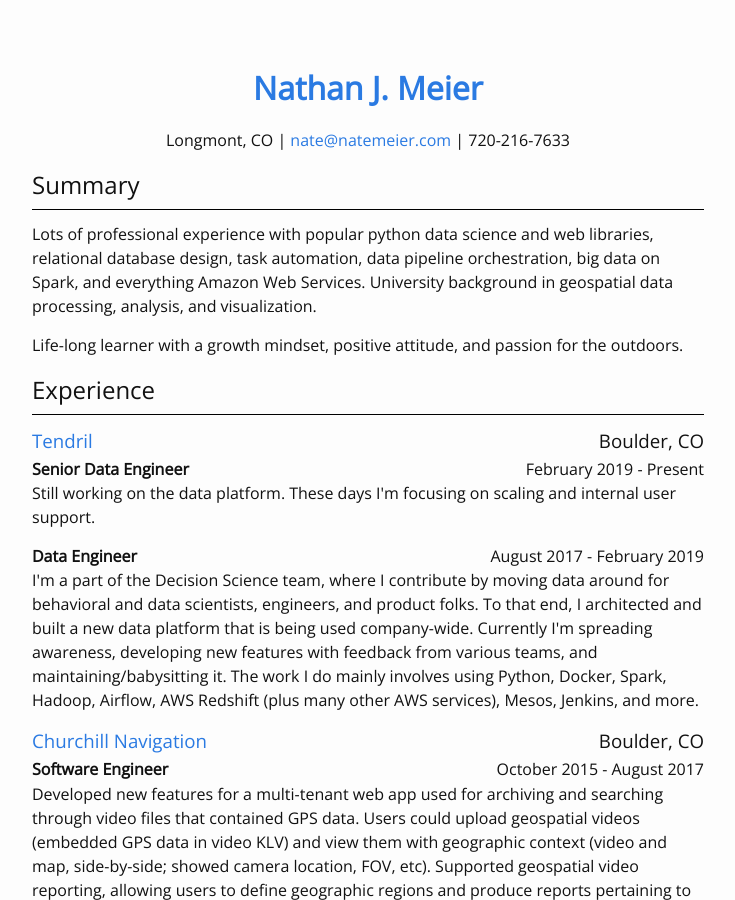
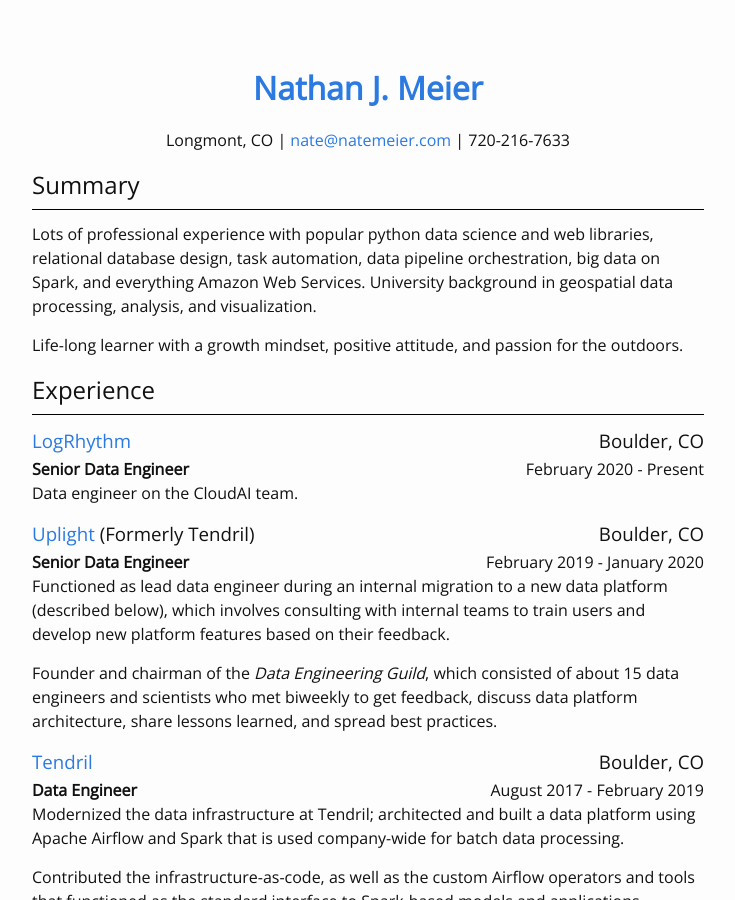
Before and after one commit to iemanatemire/iemanatemire.github.io, a Jekyll site: the page built from resume.html, in a window 1280 px wide and 900 px high. Shown: the whole window, without its empty margins (272-1007 px from the left). Built offline with Jekyll 4.4.1, drawn with Linux system fonts in a browser that asks for light colours; nearby versions of some CDN libraries; some of the changed text lies outside the part shown.

Commit message:
Update resume

```diff
--- a/resume.html
+++ b/resume.html
@@ -23,24 +23,45 @@
 
     <h2>Experience</h2>
 
-    <h3><a href="https://www.tendrilinc.com/">Tendril</a><span class="float-right">Boulder, CO</span></h3>
+    <h3><a href="https://www.logrhythm.com/">LogRhythm</a><span class="float-right">Boulder, CO</span></h3>
     <div>
         <b>Senior Data Engineer</b>
-        <span class="float-right">February 2019 - Present</span>
+        <span class="float-right">February 2020 - Present</span>
     </div>
     <p>
-        Still working on the data platform. These days I'm focusing on scaling
-        and internal user support.
+        Data engineer on the CloudAI team.
     </p>
+
+    <h3><a href="https://www.uplight.com/">Uplight</a>  (Formerly Tendril)<span class="float-right">Boulder, CO</span></h3>
+    <div>
+        <b>Senior Data Engineer</b>
+        <span class="float-right">February 2019 - January 2020</span>
+    </div>
+    <p>
+        Functioned as lead data engineer during an internal migration to a new
+        data platform (described below), which involves consulting with internal teams
+        to train users and develop new platform features based on their feedback.
+    </p>
+    <p>
+        Founder and chairman of the <i>Data Engineering Guild</i>, which consisted of
+        about 15 data engineers and scientists who met biweekly to get feedback,
+        discuss data platform architecture, share lessons learned, and spread best
+        practices.
+    </p>
+    <h3><a href="https://www.tendrilinc.com/">Tendril</a><span class="float-right">Boulder, CO</span></h3>
     <div>
         <b>Data Engineer</b>
         <span class="float-right">August 2017 - February 2019</span>
     </div>
     <p>
-        I'm a part of the Decision Science team, where I contribute by moving data around for behavioral and data scientists, engineers, and product folks.
-        To that end, I architected and built a new data platform that is being used company-wide.
-        Currently I'm spreading awareness, developing new features with feedback from various teams, and maintaining/babysitting it.
-        The work I do mainly involves using Python, Docker, Spark, Hadoop, Airflow, AWS Redshift (plus many other AWS services), Mesos, Jenkins, and more.
+        Modernized the data infrastructure at Tendril; architected and built a data
+        platform using Apache Airflow and Spark that is used company-wide for batch
+        data processing.
+    </p>
+    <p>
+        Contributed the infrastructure-as-code, as well as the custom Airflow operators
+        and tools that functioned as the standard interface to Spark-based models and
+        applications.
     </p>
 
     <h3><a href="https://churchillnavigation.com">Churchill Navigation</a><span class="float-right">Boulder, CO</span></h3>
```
Also changed, not shown: 1 other file.
